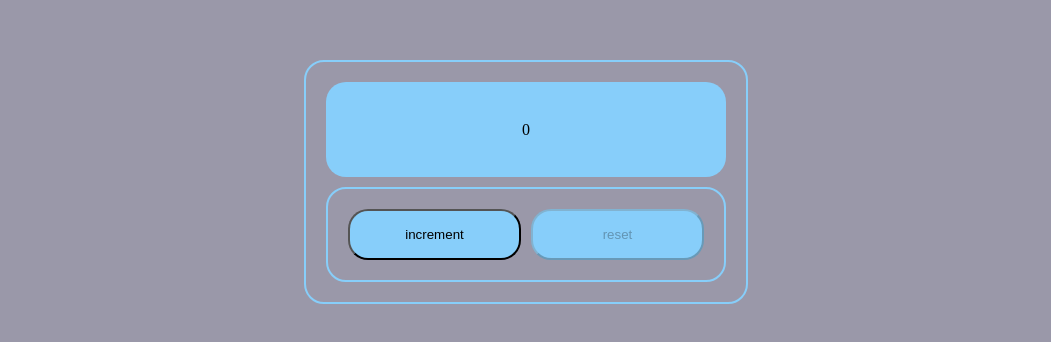
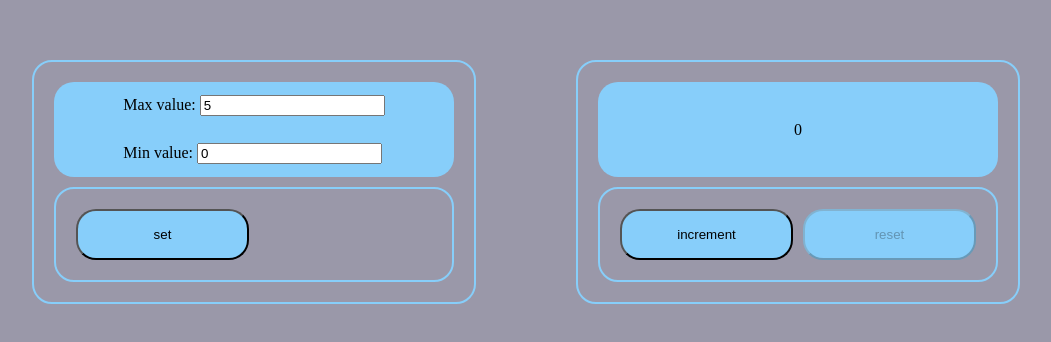
Before and after one commit to Azimka228/counter, a React (Create React App) app: page / in a window 1280 px wide. Shown: the part 218-560 px from the top of the page, without its empty margins (114-1165 px from the left). Built offline with nearby package versions, Linux system fonts and the light colour scheme.

Commit message:
add Setting for Counter

```diff
--- a/src/App.tsx
+++ b/src/App.tsx
@@ -1,39 +1,62 @@
-import React, {useCallback, useEffect, useState} from "react";
+import React, {useEffect, useState} from "react";
 import "./App.css";
 import Counter from "./Components/Counter/Counter";
 import ButtonKit from "./Components/ButtonKit/ButtonKit"
+import CounterSettings from "./Components/CounterSettings/CounterSettings";
 
+export type counterSettingValueType = {
+	maxValue:number
+	minValue:number
+}
 
 function App() {
 	const ValueAsString = localStorage.getItem("CounterValue")
 	const [counter, setCounter] = useState(ValueAsString ? +ValueAsString : 0)
-
+	const [counterSettingValue, setCounterSettingValue] = useState<counterSettingValueType>({
+		maxValue: 5,
+		minValue: 0
+	})
+	const [counterMinValue,setCounterMinValue] = useState<number>(0)
+	const [counterMaxValue,setCounterMaxValue] = useState<number>(5)
 	useEffect(() => {
 		localStorage.setItem("CounterValue", JSON.stringify(counter))
 	}, [counter])
 
-	const changeCounterValue = useCallback(() => {
-		setCounter(counter + 1)
-	}, [setCounter, counter])
-	const resetCounterValue = useCallback(() => {
-		setCounter(0)
-	},[setCounter])
-
-	/*const changeCounterValue = () => {
+	const changeCounterValue = () => {
 		setCounter(counter + 1)
 	}
 	const resetCounterValue = () => {
-		setCounter(0)
-	}*/
+		setCounter(counterMinValue)
+	}
+	const updateCounterSettingValue = (max:number,min:number) => {
+		let NewObj = {
+			maxValue: max,
+			minValue: min
+		}
+		setCounterSettingValue({...NewObj})
+	}
+	const updateCounterMaxMin = () => {
+		setCounterMinValue(counterSettingValue.minValue)
+		setCounterMaxValue(counterSettingValue.maxValue)
+	}
+	console.log(counterSettingValue)
+	return (
+		<>
+			<div className="App">
+				<CounterSettings counterSettingValue={counterSettingValue} updateCounterSettingValue={updateCounterSettingValue}/>
+				<div className="Buttons-wrapper">
+					<ButtonKit value={counter === 5} callBack={updateCounterMaxMin} title="set"/>
+				</div>
+			</div>
+			<div className="App">
+				<Counter maxValue={counter === counterMaxValue} counter={counter}/>
+				<div className="Buttons-wrapper">
+					<ButtonKit value={counter === counterMaxValue} callBack={changeCounterValue} title="increment"/>
+					<ButtonKit value={counter === counterMinValue} callBack={resetCounterValue} title="reset"/>
+				</div>
+			</div>
+		</>
 
-	return (
-		<div className="App">
-			<Counter value={counter}/>
-			<div className="Buttons-wrapper">
-				<ButtonKit value={counter === 50} callBack={changeCounterValue} title="increment"/>
-				<ButtonKit value={counter === 0} callBack={resetCounterValue} title="reset"/>
-			</div>
-		</div>
 	);
 }
 
--- a/src/Components/ButtonKit/ButtonKit.css
+++ b/src/Components/ButtonKit/ButtonKit.css
@@ -6,6 +6,7 @@
     grid-gap: 10px;
     padding: 5%;
 }
+
 .Buttons-wrapper > button {
     background-color: lightskyblue;
     border-radius: 20px;
--- a/src/Components/ButtonKit/ButtonKit.tsx
+++ b/src/Components/ButtonKit/ButtonKit.tsx
@@ -2,7 +2,7 @@ import React, {memo} from "react";
 import "./ButtonKit.css"
 
 type ButtonKitProps = {
-	value: boolean
+	value?: boolean
 	callBack: () => void
 	title: string
 }
--- a/src/Components/Counter/Counter.tsx
+++ b/src/Components/Counter/Counter.tsx
@@ -2,13 +2,14 @@ import React from "react";
 import './Counter.css'
 
 type counterProps = {
-	value: number
+	maxValue: boolean
+	counter: number
 }
 
-const Counter: React.FC<counterProps> = ({value}) => {
+const Counter: React.FC<counterProps> = ({maxValue,counter}) => {
 	return (
 		<div className="Counter-Wrapper">
-			<div className={value === 5 ? "MaxCount": ""}>{value}</div>
+			<div className={maxValue ? "MaxCount": ""}>{counter}</div>
 		</div>
 	);
 };
--- /dev/null
+++ b/src/Components/CounterSettings/CounterSettings.css
@@ -0,0 +1,7 @@
+.CounterSettings-Wrapper{
+    display: grid;
+    align-items: center;
+    justify-content: center;
+    background-color: lightskyblue;
+    border-radius: 20px;
+}
--- /dev/null
+++ b/src/Components/CounterSettings/CounterSettings.tsx
@@ -0,0 +1,32 @@
+import React, {ChangeEvent} from "react";
+import "./CounterSettings.css"
+import {counterSettingValueType} from "../../App";
+
+type CounterSettingsProps = {
+	counterSettingValue: counterSettingValueType
+	updateCounterSettingValue: (max: number, min: number) => void
+}
+
+const CounterSettings: React.FC<CounterSettingsProps> = ({counterSettingValue, updateCounterSettingValue}) => {
+	const onChangeMaxInputHandler = (e: ChangeEvent<HTMLInputElement>) => {
+		updateCounterSettingValue(+e.currentTarget?.value, counterSettingValue.minValue)
+	}
+	const onChangeMinInputHandler = (e: ChangeEvent<HTMLInputElement>): void => {
+		updateCounterSettingValue(counterSettingValue.maxValue, +e.currentTarget?.value)
+	}
+	return (
+		<div className="CounterSettings-Wrapper">
+			<div className="maxNumber">
+				Max value: <input type="number" value={counterSettingValue.maxValue}
+								  onChange={onChangeMaxInputHandler}/>
+			</div>
+			<div className="minNumber">
+				Min value: <input type="number" value={counterSettingValue.minValue}
+								  onChange={onChangeMinInputHandler}/>
+			</div>
+
+		</div>
+	);
+};
+
+export default CounterSettings;
--- a/src/index.css
+++ b/src/index.css
@@ -5,3 +5,8 @@ html {
   height: 100%;
   background-color: rgba(137,134,154,0.85);
 }
+#root{
+  display: grid;
+  grid-template-columns: 1fr 1fr;
+  grid-column-gap: 100px;
+}
--- a/src/index.tsx
+++ b/src/index.tsx
@@ -3,7 +3,7 @@ import ReactDOM from 'react-dom/client';
 import './index.css';
 import App from './App';
 import reportWebVitals from './reportWebVitals';
-
+import "./index.css"
 const root = ReactDOM.createRoot(
   document.getElementById('root') as HTMLElement
 );
```
